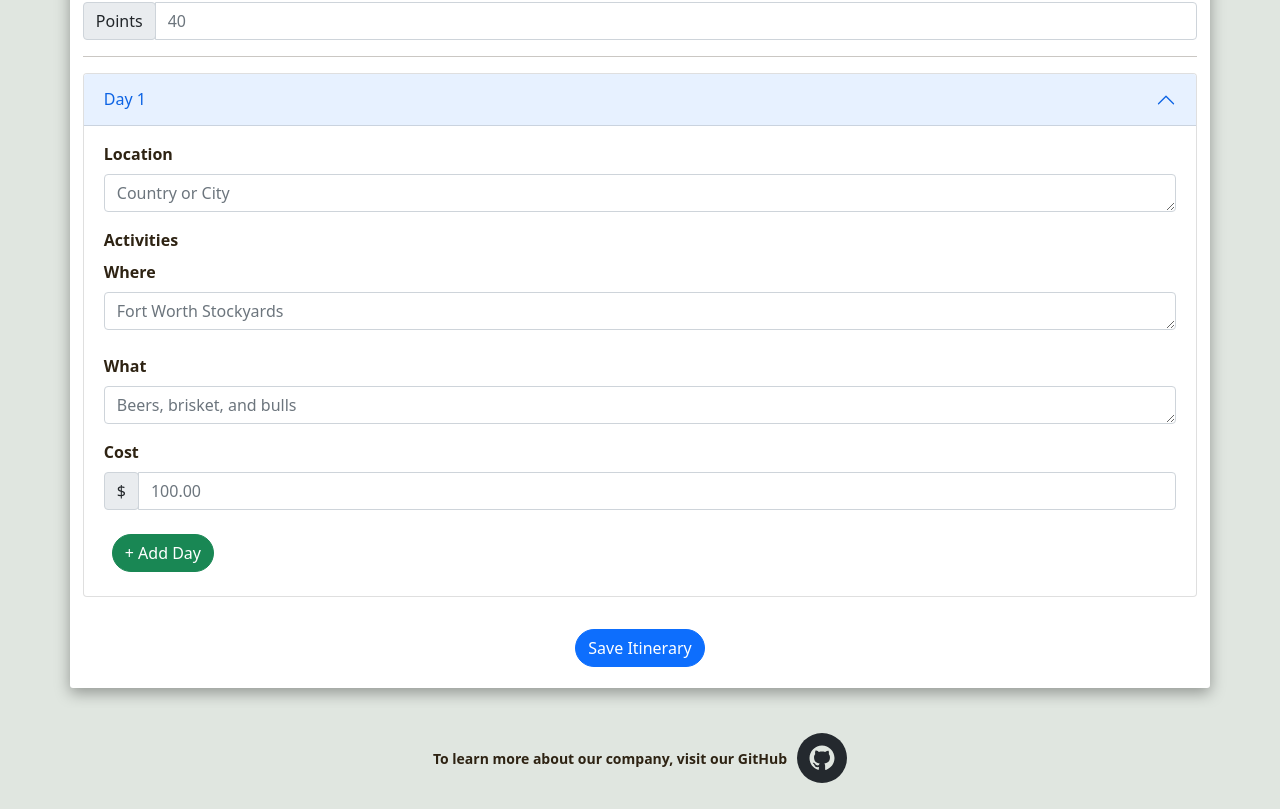
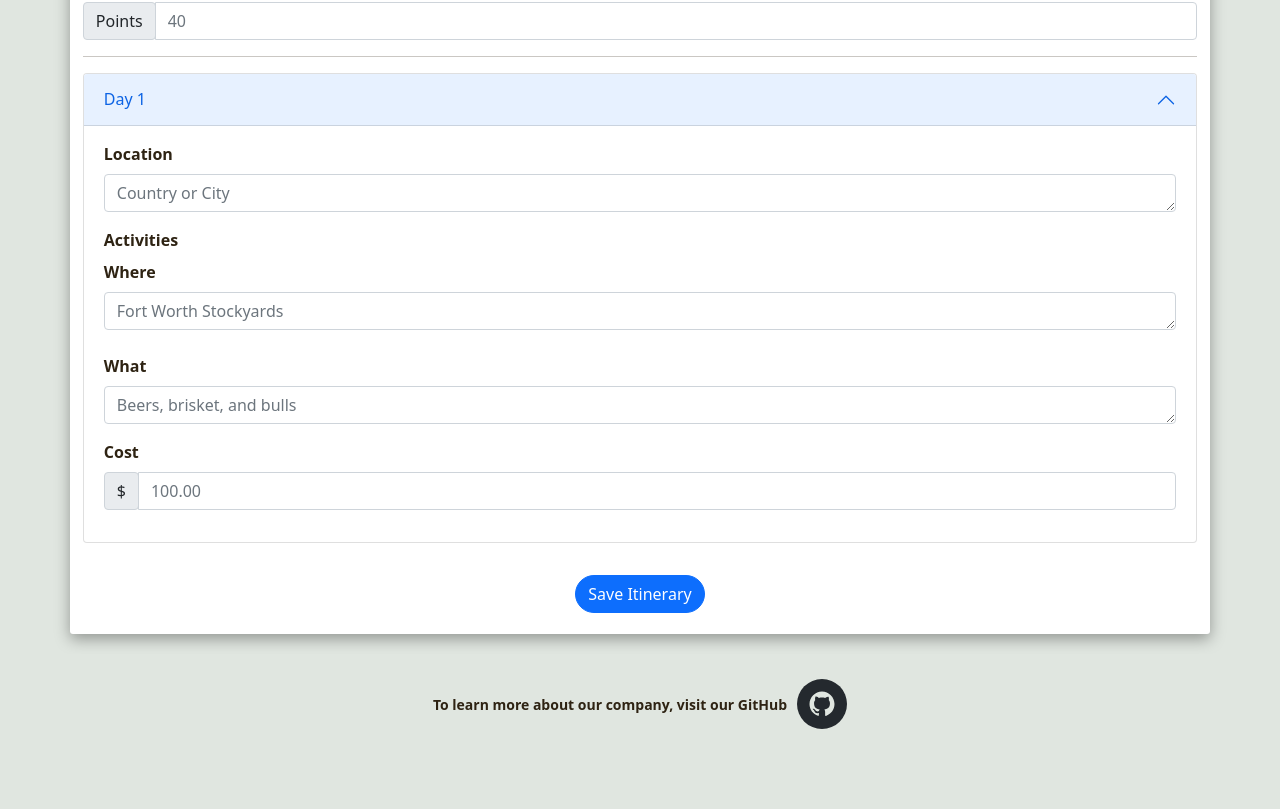
Before and after one commit to Project-3-Peeps/travel-app, a React (Create React App) app: page /CreateItinerary in a window 1280 px wide. Shown: the part 539-1348 px from the top of the page. After the commit the page ends 1294 px from the top, so only its background shows below. Built offline with nearby package versions, Linux system fonts and the light colour scheme.

Commit message:
commented out add day btn in create intin

```diff
--- a/src/components/pages/itinerary/CreateItinerary.js
+++ b/src/components/pages/itinerary/CreateItinerary.js
@@ -10,7 +10,7 @@ import { useHistory } from "react-router-dom";
 // import auth from "../../utils/auth"
 
 function CreateItinerary(props) {
-  let history = useHistory()
+  let history = useHistory();
   // ~~~~~~~~~~~~~~~~~~~~~~~~~~~~~~~~~~~~~
   const [newItinerary, setNewItinerary] = useState({
     creator: "Change this later",
@@ -78,14 +78,14 @@ function CreateItinerary(props) {
     event.preventDefault();
     console.log("submit");
     console.log(newItinerary);
-    props.setViewItin(newItinerary)
+    props.setViewItin(newItinerary);
     // send the newItinerary to the backend using axios.
     // render the res from backend
     const token = auth.getToken();
     const response = await API.createItinerary(token, newItinerary);
     // props.setViewItin([response.data]);
-    console.log(response)
-    window.search = response
+    console.log(response);
+    window.search = response;
     // window.location.assign("/ViewItinerary");
     history.push("/ViewItinerary");
   };
@@ -204,13 +204,13 @@ function CreateItinerary(props) {
                 />
               </Form.Group>
               {/* Add Activity End */}
-              <Button
+              {/* <Button
                 className="btn-add rounded-pill m-2"
                 variant="success"
                 size="md"
               >
                 + Add Day
-              </Button>
+              </Button> */}
             </Accordion.Body>
           </Accordion.Item>
         </Accordion>
```
